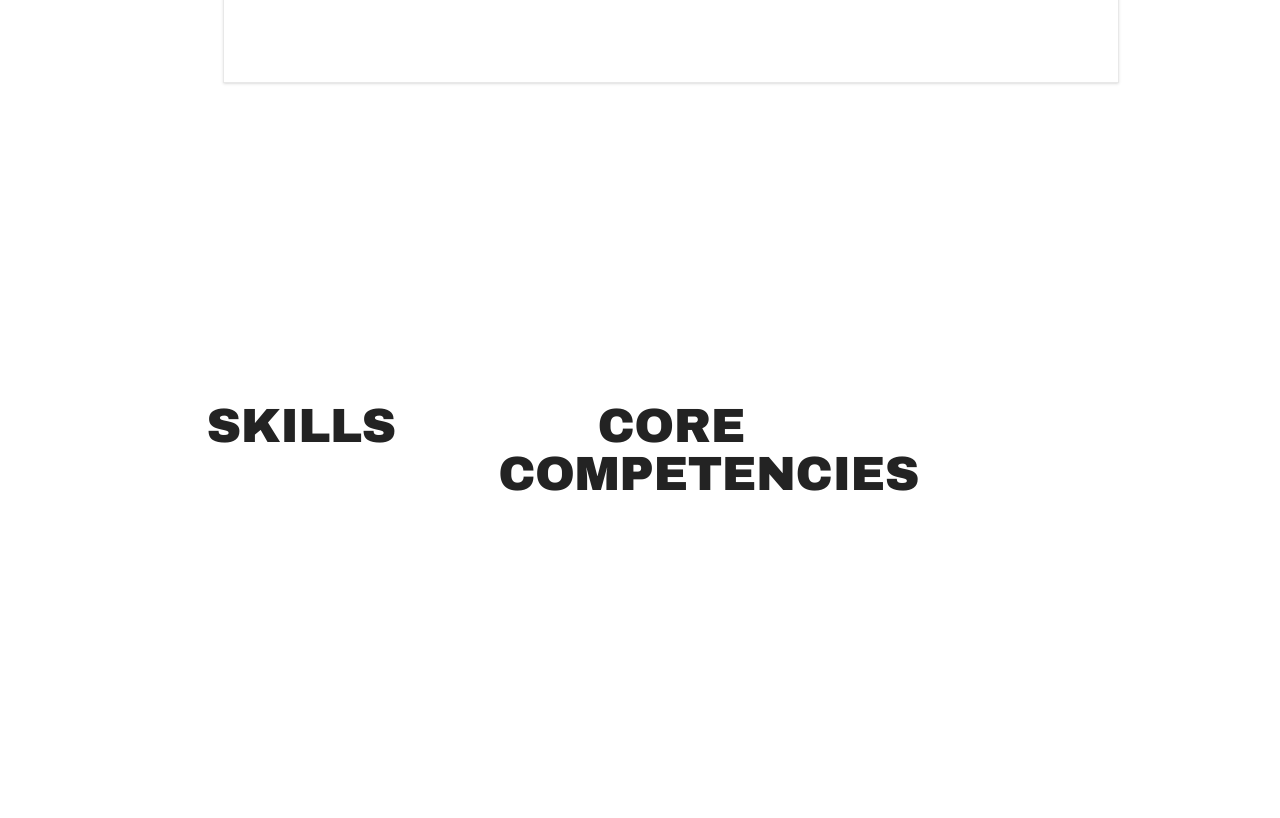
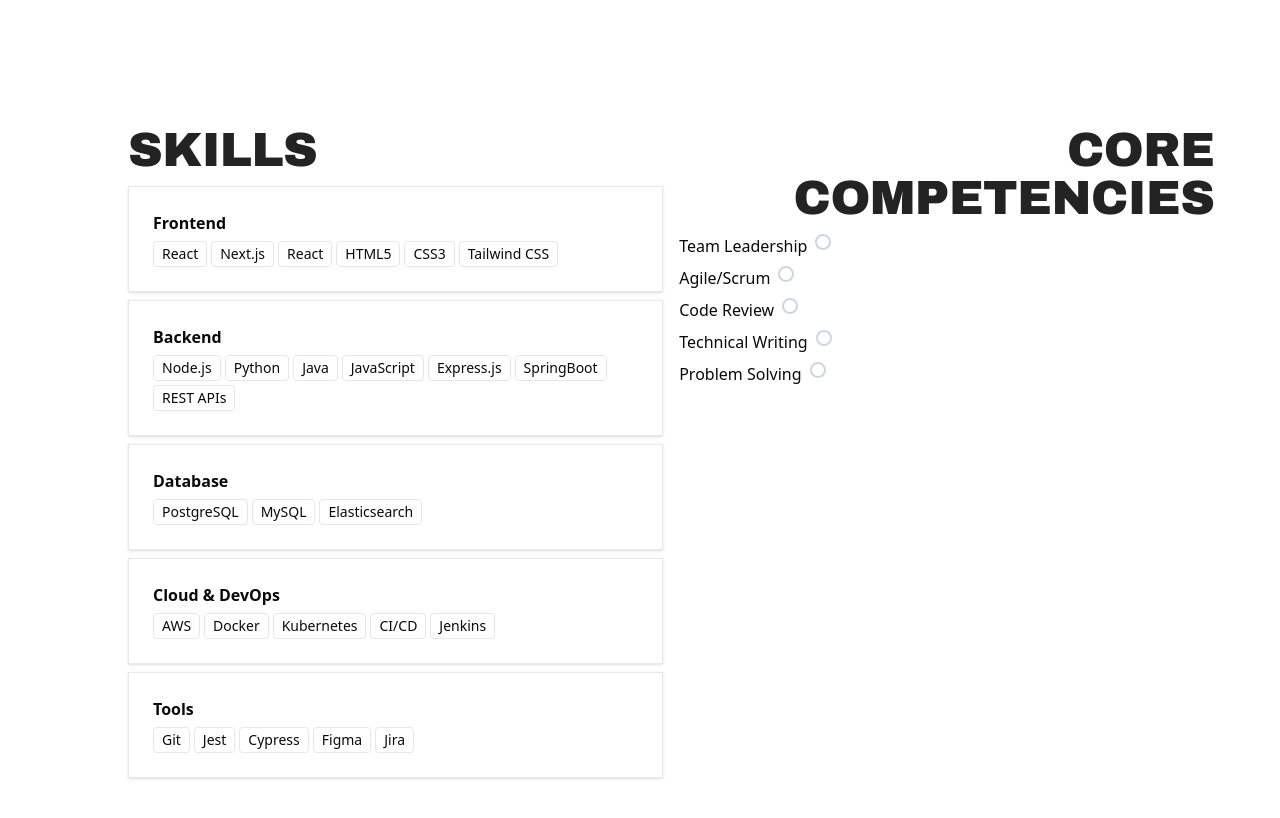
Before and after one commit to fauzipradipta/portofolio, a Next.js app: page / in a window 1280 px wide. Shown: the part 3560-4378 px from the top of the page. Before the commit the page ends 4214 px from the top, so only its background shows below. Built offline with nearby package versions, Linux system fonts and the light colour scheme.

Commit message:
Working on competencies card

```diff
--- a/src/app/data/mock.tsx
+++ b/src/app/data/mock.tsx
@@ -27,11 +27,11 @@
 }
 export const skillsData = {
   technical: [
-    { category: "Frontend", skills: ["React", "TypeScript", "JavaScript","Next.js","React", "HTML5", "CSS3", "Tailwind CSS"] },
-    { category: "Backend", skills: ["Node.js", "Python", "Java", "Express.js", "FastAPI", "SpringBoot", "REST APIs"] },
-    { category: "Database", skills: ["PostgreSQL", "MongoDB", "MySQL", "Elasticsearch"] },
-    { category: "Cloud & DevOps", skills: ["AWS", "Docker", "Kubernetes", "CI/CD", "Terraform", "Jenkins"] },
-    { category: "Tools", skills: ["Git", "Webpack", "Jest", "Cypress", "Figma", "Jira"] }
+    { category: "Frontend", skills: ["React","Next.js","React", "HTML5", "CSS3", "Tailwind CSS"] },
+    { category: "Backend", skills: ["Node.js", "Python", "Java", "JavaScript","Express.js",  "SpringBoot", "REST APIs"] },
+    { category: "Database", skills: ["PostgreSQL",  "MySQL", "Elasticsearch"] },
+    { category: "Cloud & DevOps", skills: ["AWS", "Docker", "Kubernetes", "CI/CD",  "Jenkins"] },
+    { category: "Tools", skills: ["Git", "Jest", "Cypress", "Figma", "Jira"] }
   ],
   soft: [
     "Team Leadership",
--- a/src/app/page/Skills.tsx
+++ b/src/app/page/Skills.tsx
@@ -1,19 +1,41 @@
 import React from 'react';
-
+import { skillsData } from '../data/mock';
 
 const Skills = () => {
     return(
         <section id="skills" className="py-20">
             <div className="container">
-                <div className="grid grid-cols-1 md:grid-cols-2 lg:grid-cols-3 gap-6">
-                    <div className="text-center mb-16">
+                <div className="grid grid-cols-2 gap-4 mb-16">
+                    <div className="text-left">
                         <p className="title-big mb-3">Skills</p>
+                           {skillsData.technical.map((techCategory) => (
+                            <div key={techCategory.category} className="mb-2 py-2 px-3 border border-gray-200 rounded-lg shadow-sm card dark:border-gray-700">
+                                <h3 className="text-base font-semibold mb-1.5">{techCategory.category}</h3>
+                                <div className="flex flex-wrap gap-1">
+                                    {techCategory.skills.map((skill, index) => (
+                                        <span
+                                            key={index}
+                                            className="px-2 py-0.5 text-sm border border-gray-200 dark:border-gray-700 rounded hover:bg-gray-50 dark:hover:bg-gray-800 transition-colors">
+                                            {skill}
+                                        </span>
+                                    ))}
+                                </div>
+                            </div>
+                        ))}
                     </div>
-                    <div className="text-center mb-16">
+                    <div className="text-right">
                         <p className="title-big mb-3">Core Competencies</p>
+                        <div className='flex flex-col items-start gap-2'>
+                                {skillsData.soft.map((skill,index)=>(
+                                    <div key={index}
+                                        className="flex items-start gap-2">
+                                     <span className='text-base'> {skill}</span>
+                                     <div className="w-4 h-4 border-2 border-gray-300 dark:border-gray-600 rounded-full"></div>
+                                    </div>
+                                ))}
+                        </div>
                     </div>
                 </div>
-
             </div>
         </section>
     );
```
